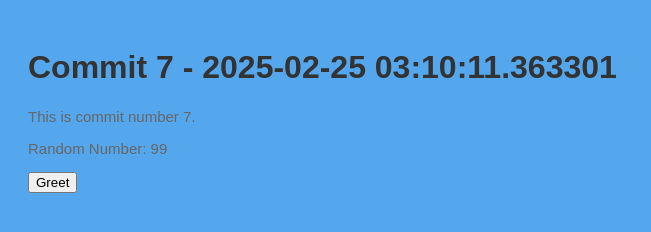
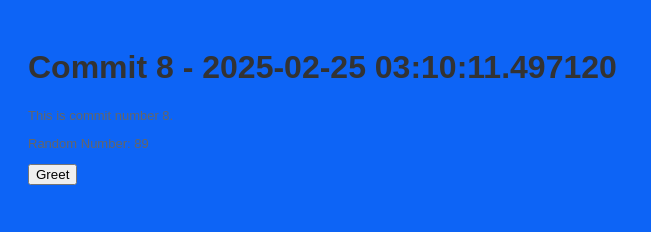
Before and after one commit to legbald0d/myrep-repo-20250225031008, a plain HTML site: page index.html in a window 1280 px wide. Shown: the whole page, without its empty margins (0-651 px from the left). Drawn offline with Linux system fonts and the light colour scheme.

Commit message:
📝 Commit 8 with HTML, CSS, and JS

```diff
--- a/index.html
+++ b/index.html
@@ -2,13 +2,13 @@
     <!DOCTYPE html>
     <html>
     <head>
-        <title>Commit 7 - 2025-02-25 03:10:11.363301</title>
+        <title>Commit 8 - 2025-02-25 03:10:11.497120</title>
         <link rel="stylesheet" href="style.css">
     </head>
     <body>
-        <h1>Commit 7 - 2025-02-25 03:10:11.363301</h1>
-        <p>This is commit number 7.</p>
-        <p>Random Number: 99</p>
+        <h1>Commit 8 - 2025-02-25 03:10:11.497120</h1>
+        <p>This is commit number 8.</p>
+        <p>Random Number: 89</p>
         <button onclick="greet()">Greet</button>
         <script src="script.js"></script>
     </body>
--- a/script.js
+++ b/script.js
@@ -2,4 +2,4 @@
     function greet() {
         alert('Hello from commit ' + commitNumber + '!');
     }
-    var commitNumber = 7;
+    var commitNumber = 8;
--- a/style.css
+++ b/style.css
@@ -1,7 +1,7 @@
 
     body {
         font-family: Arial, sans-serif;
-        background-color: #54a7ec;
+        background-color: #0d64f6;
         padding: 20px;
     }
     h1 {
@@ -9,5 +9,5 @@
     }
     p {
         color: #666;
-        font-size: 15px;
+        font-size: 13px;
     }
```
